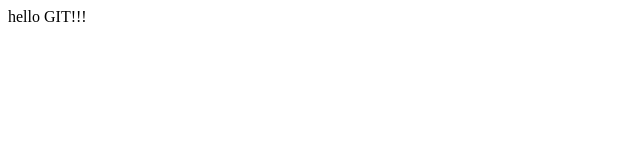
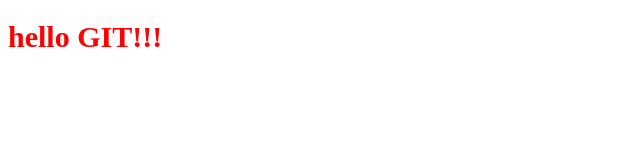
Before and after one commit to Ajar-Ajar/quickends, a plain HTML site: page index.html in a window 1280 px wide. Shown: the whole page, without its empty margins (0-640 px from the left). Drawn offline with Linux system fonts and the light colour scheme.

Commit message:
added main.css and some changes to index.html

```diff
--- a/index.html
+++ b/index.html
@@ -3,8 +3,9 @@
 <head>
     <meta charset="UTF-8">
     <title>Vacations</title>
+    <link rel="stylesheet" href="main.css">
 </head>
 <body>
-    hello GIT!!!
+    <h1>hello GIT!!!</h1>
 </body>
 </html>
--- /dev/null
+++ b/main.css
@@ -0,0 +1,4 @@
+h1{
+    color:red;
+    font-size: 30px;
+}
```
